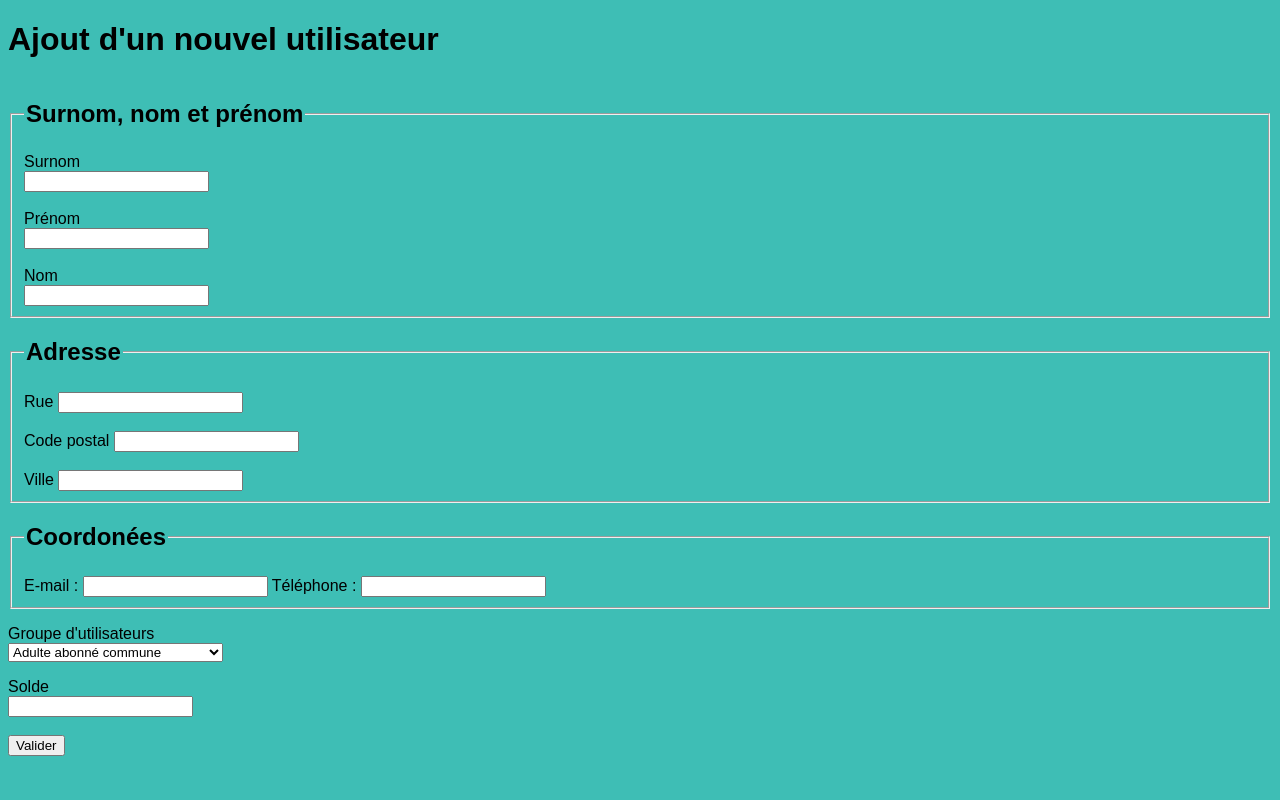
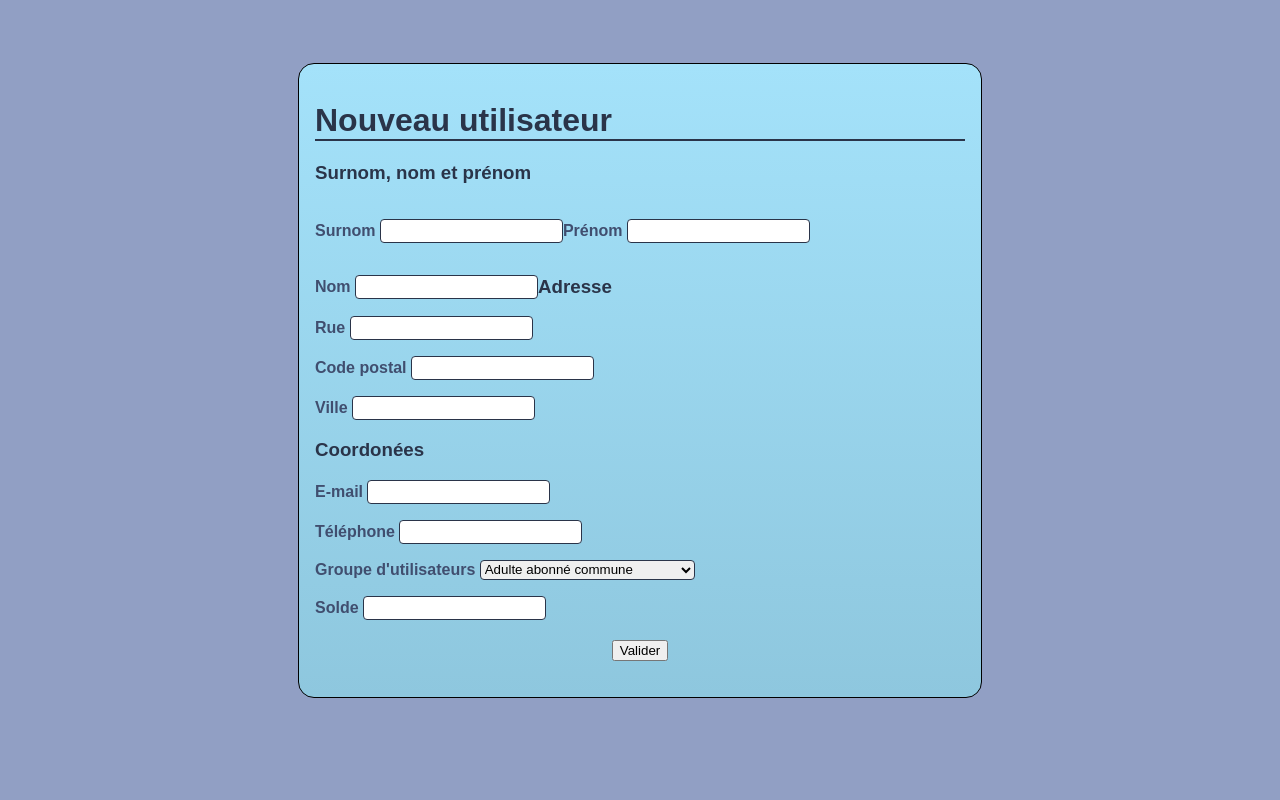
Before and after one commit to Elouan-Callec/Cash-Register, a PHP site: page /AjoutUtilisateur.html in a window 1280 px wide. Run offline with PHP 8.4, Linux system fonts and the light colour scheme.

Commit message:
upgrade ajout utilisateur

```diff
--- a/AjoutUtilisateur.html
+++ b/AjoutUtilisateur.html
@@ -9,70 +9,85 @@
 
 <body>
     <form method="POST" action="provisoire.php">
-        <h1>Ajout d'un nouvel utilisateur</h1>
+        <h1 class="border">Nouveau utilisateur</h1>
         <section>
-            <fieldset>
-                <legend>
-                    <h2>Surnom, nom et prénom</h2>
-                </legend>
+            <h3>Surnom, nom et prénom</h3>
 
-                <div>
-                    <label for="surnom">Surnom</label>
-                    <br />
-                    <input type="text" name="surnom" id="surnom" />
+            <div class="container">
+                <div class="left">
+                    <p>
+                        <label for="surnom">
+                            <span>Surnom</span>
+                        </label>
+                        <input type="text" name="surnom" id="surnom" class="case"/>
+                    </p>
                 </div>
-                <br />
-                <div>
-                    <label for="prenom">Prénom</label>
-                    <br />
-                    <input type="text" name="prenom" id="prenom">
+                <div class="center">
+                    <p>
+                        <label for="prenom">
+                            <span>Prénom</span>
+                        </label>
+                        <input type="text" name="prenom" id="prenom" class="case">
+                    </p>
                 </div>
-                <br />
-                <div>
-                    <label for="nom">Nom</label>
-                    <br />
-                    <input type="text" name="nom" id="nom">
+                <div class="right">
+                    <p>
+                        <label for="nom">
+                            <span>Nom</span>
+                        </label>
+                        <input type="text" name="nom" id="nom" class="case">
+                    </p>
                 </div>
-            </fieldset>
+            </div>
+        </section>
+
+        <br/>
+        <br/>
+        <br/>
+        <section>
+            <h3>Adresse</h3>
+
+            <p>
+                <label for="rue">
+                    <span>Rue</span>
+                </label>
+                <input type="text" name="rue" id="rue" class="case">
+            </p>
+            <p>
+                <label for="cp">
+                    <span>Code postal</span>
+                </label>
+                <input type="number" name="cp" id="cp" class="case">
+            </p>
+            <p>
+                <label for="ville">
+                    <span>Ville</span>
+                </label>
+                <input type="text" name="ville" id="ville" class="case">
+            </p>
         </section>
 
         <section>
-            <fieldset>
-                <legend>
-                    <h2>Adresse</h2>
-                </legend>
+            <h3>Coordonées</h3>
 
-                <label for="rue">Rue</label>
-                <input type="text" name="rue" id="rue">
-                <br />
-                <br />
-                <label for="cp">Code postal</label>
-                <input type="number" name="cp" id="cp">
-                <br />
-                <br />
-                <label for="ville">Ville</label>
-                <input type="text" name="ville" id="ville">
-            </fieldset>
-        </section>
-
-        <section>
-            <fieldset>
-                <legend>
-                    <h2>Coordonées</h2>
-                </legend>
-
-                <label for="email">E-mail : </label>
-                <input type="email" name="email" id="email">
-
-                <label for="tel">Téléphone : </label>
-                <input type="tel" name="tel" id="tel">
-            </fieldset>
+            <p>
+                <label for="email">
+                    <span>E-mail</span>
+                </label>
+                <input type="email" name="email" id="email" class="case">
+            </p>
+            <p>
+                <label for="tel">
+                    <span>Téléphone </span>
+                </label>
+                <input type="tel" name="tel" id="tel" class="case">
+            </p>
         </section>
 
         <section>
             <p>
-                <label for="groupeUtil">Groupe d'utilisateurs</label><br />
-                <select name="groupeUtil" id="groupeUtil">
+                <label for="groupeUtil">Groupe d'utilisateurs</label>
+                <select name="groupeUtil" id="groupeUtil" class="case">
                     <optgroup label="Abonné">
                         <option value="AdulteAboCommu">Adulte abonné commune</option>
                         <option value="AdulteAboHorsCommu">Adulte abonné hors commune</option>
@@ -91,11 +106,12 @@
                 </select>
             </p>
             <label for="solde">Solde</label>
-            <br />
-            <input type="text" name="solde" id="solde">
+
+            <input type="number" name="solde" id="solde" class="case">
         </section>
-        <br />
-        <button type="submit">Valider</button>
+        <div class="centre">
+            <button type="submit" size>Valider</button>
+        </div>
 
     </form>
 </body>
--- a/style/style.css
+++ b/style/style.css
@@ -27,7 +27,6 @@ th
 
 caption
 {
-    color: #444d6c;
     background-color: #e8d272;
     font-weight: bold;
     font-size: 200%;
@@ -51,42 +50,74 @@ thead, tfoot
 
 body
 {
-    background-color: #3ebeb5;
+    background-color: #919fc4;
+}
+
+body{
+    font-family: Arial, Helvetica, sans-serif;
+    color: #404e6f;
+}
+
+form
+{
+    margin: 5% auto;
+    width: 650px;
+    padding: 1em;
+    border: 1px solid black;
+    border-radius: 1em;
+    background: linear-gradient(#a4e2fa, #8ec7de);
+    font-weight: 700;
+}
+
+.centre
+{
+    margin: 10px 10px;
+    padding: 10px;
+    text-align: center;
+}
+
+h1, h2, h3
+{
+    color: #2a3449;
 }
 
 .container
 {
-
+    width: 100%;
+    margin: 0 auto;
 }
 
-.div1
-{
-    width: 100%;
-    float: left;
-    text-align: left;
-}
-
-.div2
-{
-    width: 50%px;
-    display: inline;
-}
-
-.divForm1
+.left
 {
     float: left;
 }
 
-.divForm2
+.right
 {
-    float: center;
+    float: left;
 }
 
-.divForm3
+.center
 {
-    float: right;
+    float: left;
 }
 
-body{
-    font-family: Arial, Helvetica, sans-serif;
+.case
+{
+    border-radius: 4px;
+    border: 1px solid;
+    border-color: #2a3449;
+    height: 20px;
 }
+
+.border
+{
+    border-bottom: 2px solid;
+    border-color: #2a3449;
+}
+
+textarea
+{
+    vertical-align: top;
+    height: 5em;
+}
```
Also changed, not shown: index.html (+39 -0 lines).
